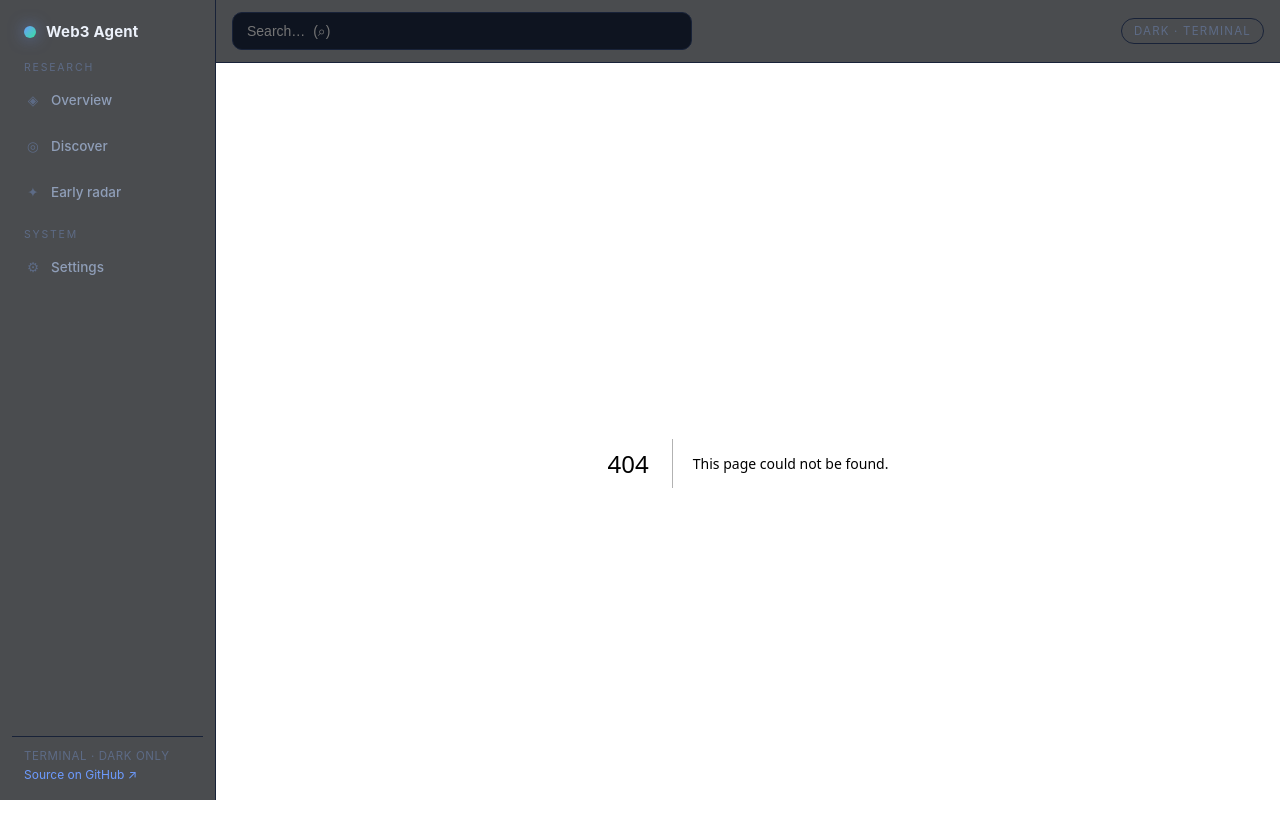
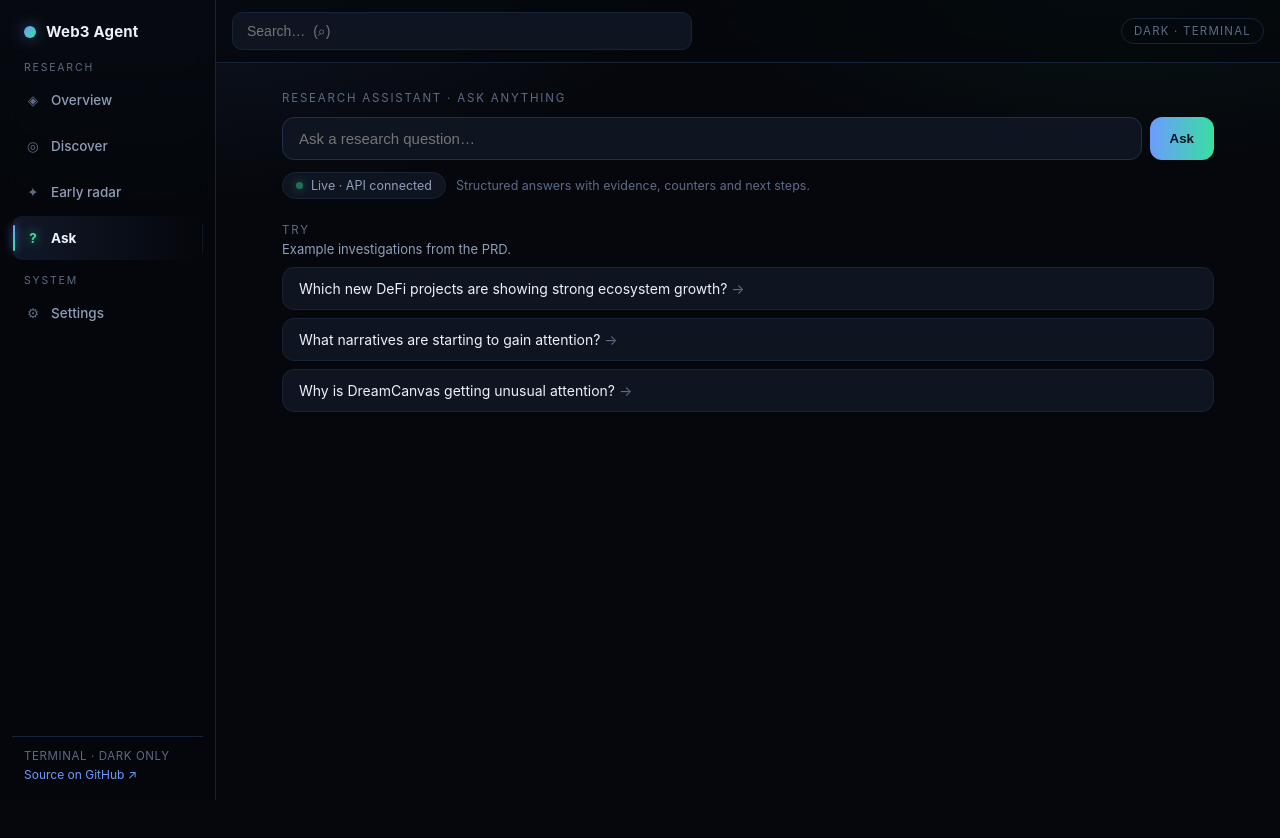
Before and after one commit to Precious08/web3-agent, a Next.js app in the folder apps/web/: page /ask in a window 1280 px wide. Before the commit this address had no page. Shown: the top 838 px of the page. After the commit the page ends 800 px from the top, so only its background shows below. Built offline with nearby package versions, Linux system fonts and the light colour scheme.

Commit message:
feat: /ask research page closing the core loop, nav entries

```diff
--- /dev/null
+++ b/apps/web/app/ask/page.tsx
@@ -0,0 +1,112 @@
+// Ask: natural-language research (PRD Sec 12, US-02).
+// GET form → server component calls api().ask (no browser CORS involved).
+// Offline: honest prompt to start the API, plus example questions.
+import { SignalBadge, EvidenceInline, CounterCallout } from "@web3-agent/ui";
+import { api } from "../../lib/trpc";
+import { Eyebrow, StatusPill, SectionHead, row } from "../../components/chrome";
+
+export const dynamic = "force-dynamic";
+
+const EXAMPLES = [
+  "Which new DeFi projects are showing strong ecosystem growth?",
+  "What narratives are starting to gain attention?",
+  "Why is DreamCanvas getting unusual attention?",
+];
+
+export default async function Ask({ searchParams }: { searchParams: { q?: string } }) {
+  const q = (searchParams.q ?? "").trim();
+  let ans: Awaited<ReturnType<ReturnType<typeof api>["ask"]["query"]>> | null = null;
+  let live = false;
+  if (q) {
+    try {
+      ans = await api().ask.query({ question: q });
+      live = true;
+    } catch {
+      ans = null;
+    }
+  }
+  return (
+    <main className="page">
+      <div style={{ display: "grid", gap: 12 }}>
+        <Eyebrow>Research assistant · ask anything</Eyebrow>
+        <form action="/ask" role="search" style={{ display: "flex", gap: 8 }}>
+          <input name="q" defaultValue={q} placeholder="Ask a research question…" aria-label="Research question"
+            style={{ flex: 1, minWidth: 0, background: "var(--surface)", border: "1px solid var(--border)", borderRadius: 12, padding: "12px 16px", fontSize: 15, color: "var(--text)" }} />
+          <button type="submit" style={{ background: "linear-gradient(92deg, var(--accent), var(--accent-2))", color: "#06121f", border: "none", borderRadius: 12, padding: "12px 20px", fontWeight: 700, cursor: "pointer", whiteSpace: "nowrap" }}>
+            Ask
+          </button>
+        </form>
+        <div style={row()}>
+          <StatusPill live={live || !q} />
+          {!q && <span style={{ fontSize: 12.5, color: "var(--text-faint)" }}>Structured answers with evidence, counters and next steps.</span>}
+        </div>
+      </div>
+
+      {!q && (
+        <section style={{ display: "grid", gap: 10 }}>
+          <SectionHead title="Try" hint="Example investigations from the PRD." />
+          <div style={{ display: "grid", gap: 8 }}>
+            {EXAMPLES.map((e) => (
+              <a key={e} href={`/ask?q=${encodeURIComponent(e)}`} className="rowhover"
+                style={{ border: "1px solid var(--border-soft)", borderRadius: 12, background: "var(--surface)", padding: "12px 16px", fontSize: 14, textDecoration: "none", color: "var(--text)" }}>
+                {e} <span aria-hidden style={{ color: "var(--text-faint)" }}>→</span>
+              </a>
+            ))}
+          </div>
+        </section>
+      )}
+
+      {q && !ans && (
+        <section style={{ display: "grid", gap: 10 }}>
+          <SectionHead title="API offline" hint="Answers need the API running." />
+          <p style={{ color: "var(--text-muted)", fontSize: 14 }}>
+            Start it in a second terminal: <code>pnpm --filter @web3-agent/api dev</code>, then reload. Your question is kept in the box above.
+          </p>
+        </section>
+      )}
+
+      {q && ans && (
+        <>
+          <section style={{ display: "grid", gap: 10 }}>
+            <SectionHead title="Answer" hint="Summary first, receipts attached." />
+            <div style={{ border: "1px solid var(--border-soft)", borderRadius: "var(--radius-lg)", background: "linear-gradient(180deg, var(--surface-2), var(--surface))", boxShadow: "var(--card-shadow)", padding: 18, display: "grid", gap: 12 }}>
+              <p style={{ margin: 0, fontSize: 15, lineHeight: 1.65 }}>{ans.summary}</p>
+              <div style={row()}>
+                {ans.signals.map((s) => (
+                  <SignalBadge key={s.id} state={s.state} label={`${s.type} · ${s.magnitude}`} />
+                ))}
+              </div>
+            </div>
+          </section>
+
+          <section style={{ display: "grid", gap: 10 }}>
+            <SectionHead title="Evidence" hint="Every claim traces somewhere." />
+            <div style={{ border: "1px solid var(--border-soft)", borderRadius: "var(--radius-lg)", background: "var(--surface)", padding: 16 }}>
+              <EvidenceInline claim={ans.summary} evidence={ans.evidence} />
+            </div>
+          </section>
+
+          <section style={{ display: "grid", gap: 10 }}>
+            <SectionHead title="Challenge" hint="The other side, on purpose." />
+            <div style={{ border: "1px solid var(--border-soft)", borderRadius: "var(--radius-lg)", background: "var(--surface)", padding: 16 }}>
+              <CounterCallout points={ans.counters} />
+              <p style={{ fontSize: 13, color: "var(--text-faint)", margin: "10px 0 0" }}>Unknown: {ans.unknowns.join(" ")}</p>
+            </div>
+          </section>
+
+          <section style={{ display: "grid", gap: 10 }}>
+            <SectionHead title="Investigate next" hint="Follow-up threads." />
+            <div style={{ display: "grid", gap: 8 }}>
+              {ans.next.map((n) => (
+                <a key={n} href={`/ask?q=${encodeURIComponent(`${n} — ${q}`)}`} className="rowhover"
+                  style={{ border: "1px solid var(--border-soft)", borderRadius: 10, background: "var(--surface)", padding: "10px 14px", fontSize: 13.5, textDecoration: "none", color: "var(--text)" }}>
+                  {n} <span aria-hidden style={{ color: "var(--text-faint)" }}>→</span>
+                </a>
+              ))}
+            </div>
+          </section>
+        </>
+      )}
+    </main>
+  );
+}
--- a/apps/web/app/layout.tsx
+++ b/apps/web/app/layout.tsx
@@ -31,7 +31,7 @@ export default function RootLayout({ children }: { children: React.ReactNode })
               </form>
               <nav className="only-mobile" aria-label="Primary" style={{ gap: 4, fontSize: 13.5, alignItems: "center", width: "100%", paddingBottom: 2 }}>
                 {[
-                  ["Home", "/"], ["Discover", "/discover"], ["Early", "/discover?view=early"], ["Settings", "/settings"],
+                  ["Home", "/"], ["Discover", "/discover"], ["Early", "/discover?view=early"], ["Ask", "/ask"], ["Settings", "/settings"],
                 ].map(([label, href]) => (
                   <a key={href + label} href={href} style={{ padding: "8px 12px", borderRadius: 999, border: "1px solid var(--border-soft)", background: "var(--surface)", textDecoration: "none", color: "var(--text-muted)", whiteSpace: "nowrap" }}>{label}</a>
                 ))}
--- a/apps/web/app/nav.tsx
+++ b/apps/web/app/nav.tsx
@@ -13,6 +13,7 @@ const GROUPS: { caption: string; links: Link[] }[] = [
       { href: "/", label: "Overview", icon: "◈", match: (p) => p === "/" },
       { href: "/discover?view=all", label: "Discover", icon: "◎", match: (p) => p === "/discover" },
       { href: "/discover?view=early", label: "Early radar", icon: "✦", match: () => false },
+      { href: "/ask", label: "Ask", icon: "?", match: (p) => p === "/ask" },
     ],
   },
   {
--- a/apps/web/app/page.tsx
+++ b/apps/web/app/page.tsx
@@ -50,8 +50,8 @@ export default async function Home() {
         <SectionHead title="Continue" hint="Pick up the thread." />
         <div style={row()}>
           <SignalBadge state="emerging" label="Helios DePIN" />
+          <a href="/ask" style={{ fontSize: 13 }}>Ask a question →</a>
           <a href="/onboarding" style={{ fontSize: 13 }}>Retake onboarding →</a>
-          <a href="/design" style={{ fontSize: 13 }}>Design language →</a>
         </div>
       </section>
     </main>
```
